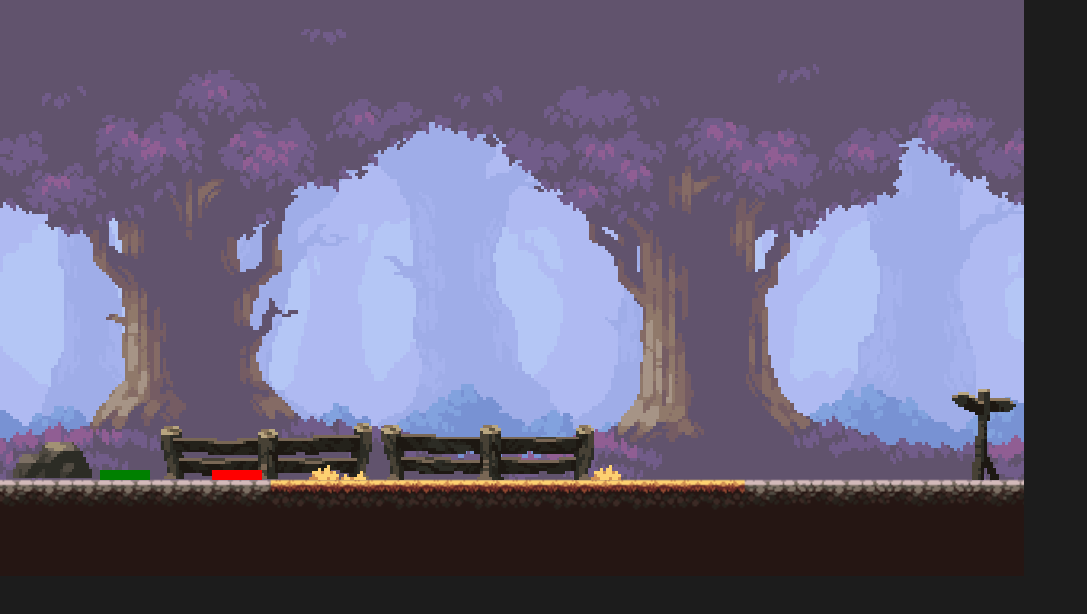
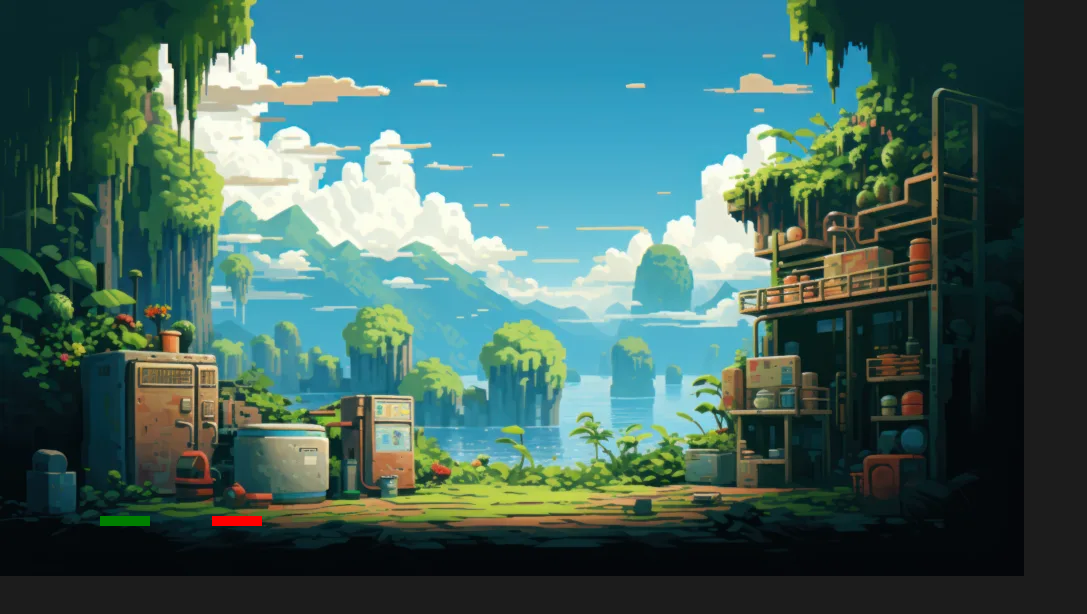
Before and after one commit to NiangZd/Jogo-Luta-Web, a plain HTML site: page index.html in a window 1280 px wide. Shown: the whole page, without its empty margins (0-1087 px from the left). Drawn offline with Linux system fonts and the light colour scheme.

Commit message:
Mensagem do commit

```diff
--- a/js/sprites.js
+++ b/js/sprites.js
@@ -1,6 +1,6 @@
 const gravity = 0.2;
 
-const floorHeight = 96;
+const floorHeight = 50;
 
 const backgroundSpritePath = "./assets/background/placeholder.png";
 
--- a/style.css
+++ b/style.css
@@ -9,5 +9,5 @@ body {
 }
 
 canvas{
-    background-image: url("assets/background/placeholder.png");
+    background-image: url("assets/background/bg.png");
 }
```
Also changed, not shown: assets/background/bg.png (added).
